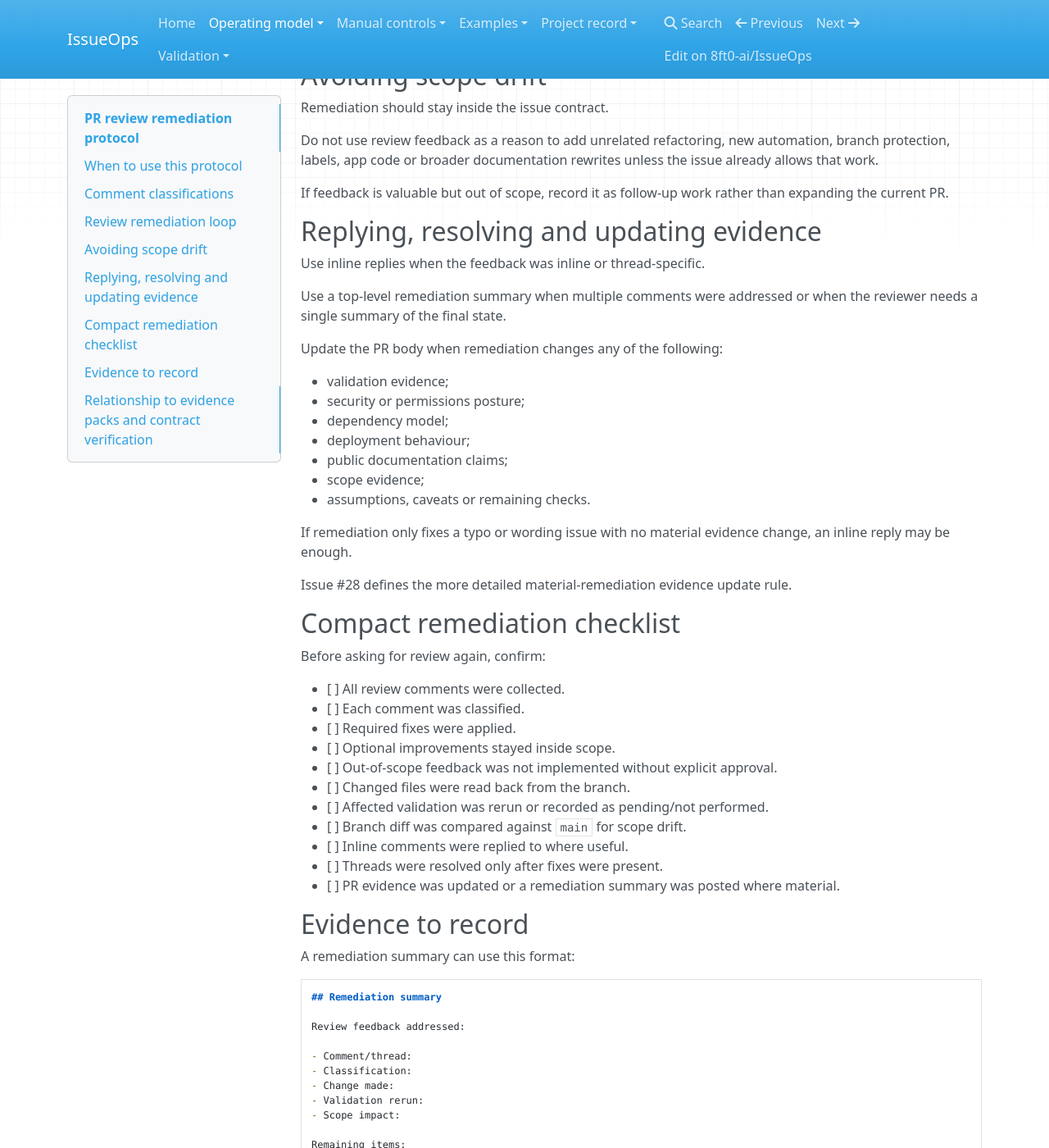
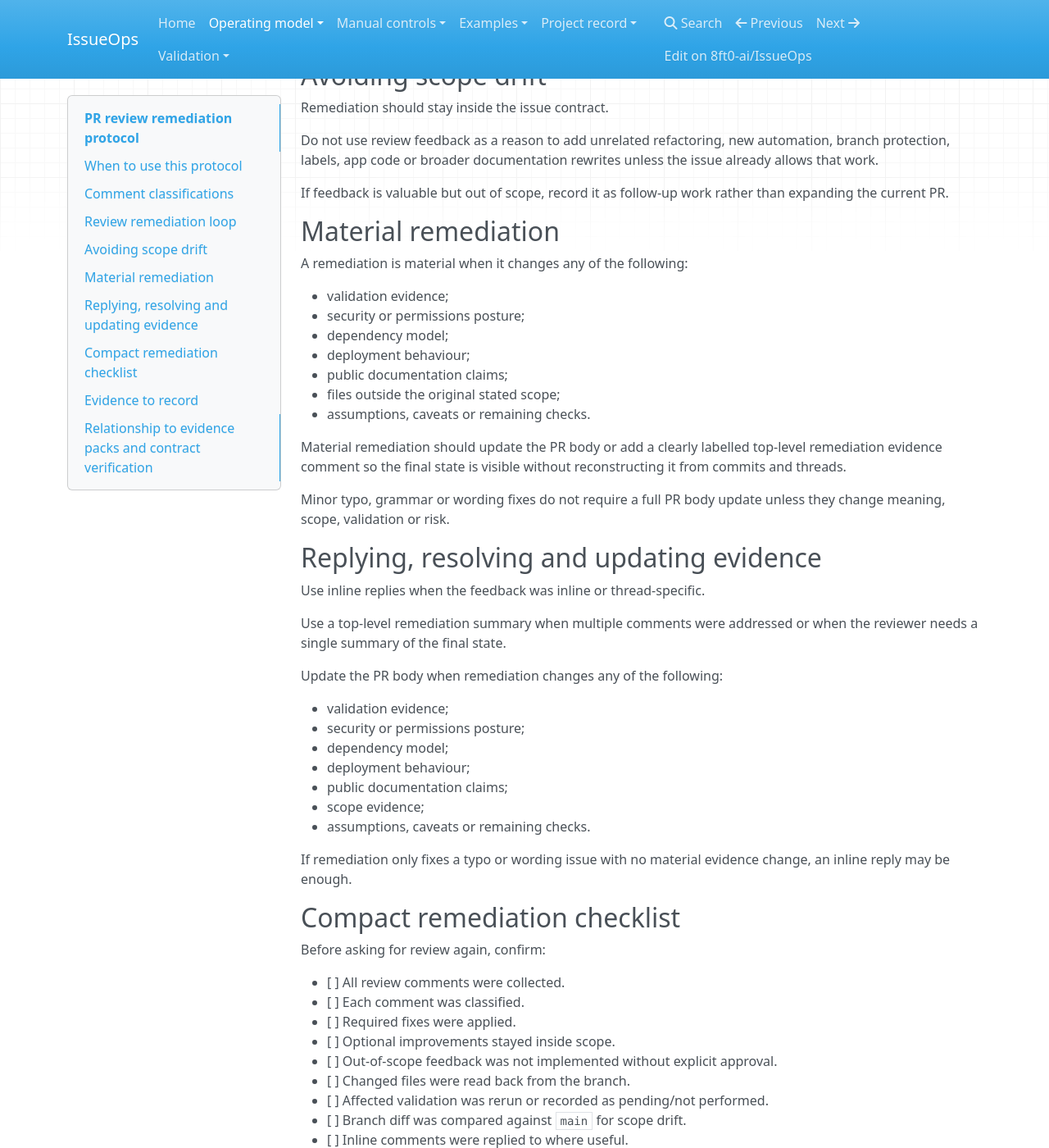
Before and after one commit to 8ft0-ai/IssueOps, an MkDocs documentation site: the page built from docs/review-remediation.md, in a window 1280 px wide and 1400 px high, scrolled down 1446 px. Shown: the whole window at 82% size. Built offline with MkDocs 1.6.1, drawn with Linux system fonts in a browser that asks for light colours; nearby versions of some CDN libraries; some of the changed text lies outside the part shown.

Commit message:
Define material remediation evidence rule

````diff
--- a/docs/review-remediation.md
+++ b/docs/review-remediation.md
@@ -52,6 +52,22 @@ Do not use review feedback as a reason to add unrelated refactoring, new automat
 
 If feedback is valuable but out of scope, record it as follow-up work rather than expanding the current PR.
 
+## Material remediation
+
+A remediation is material when it changes any of the following:
+
+- validation evidence;
+- security or permissions posture;
+- dependency model;
+- deployment behaviour;
+- public documentation claims;
+- files outside the original stated scope;
+- assumptions, caveats or remaining checks.
+
+Material remediation should update the PR body or add a clearly labelled top-level remediation evidence comment so the final state is visible without reconstructing it from commits and threads.
+
+Minor typo, grammar or wording fixes do not require a full PR body update unless they change meaning, scope, validation or risk.
+
 ## Replying, resolving and updating evidence
 
 Use inline replies when the feedback was inline or thread-specific.
@@ -70,8 +86,6 @@ Update the PR body when remediation changes any of the following:
 
 If remediation only fixes a typo or wording issue with no material evidence change, an inline reply may be enough.
 
-Issue #28 defines the more detailed material-remediation evidence update rule.
-
 ## Compact remediation checklist
 
 Before asking for review again, confirm:
@@ -86,14 +100,14 @@ Before asking for review again, confirm:
 - [ ] Branch diff was compared against `main` for scope drift.
 - [ ] Inline comments were replied to where useful.
 - [ ] Threads were resolved only after fixes were present.
-- [ ] PR evidence was updated or a remediation summary was posted where material.
+- [ ] PR evidence was updated or a remediation evidence comment was posted where material.
 
 ## Evidence to record
 
 A remediation summary can use this format:
 
 ```md
-## Remediation summary
+## Remediation evidence
 
 Review feedback addressed:
 
@@ -102,6 +116,11 @@ Review feedback addressed:
 - Change made:
 - Validation rerun:
 - Scope impact:
+
+Final contract check:
+
+- Did the PR still do what was needed?
+- Did the PR still only do what was asked?
 
 Remaining items:
 
````
